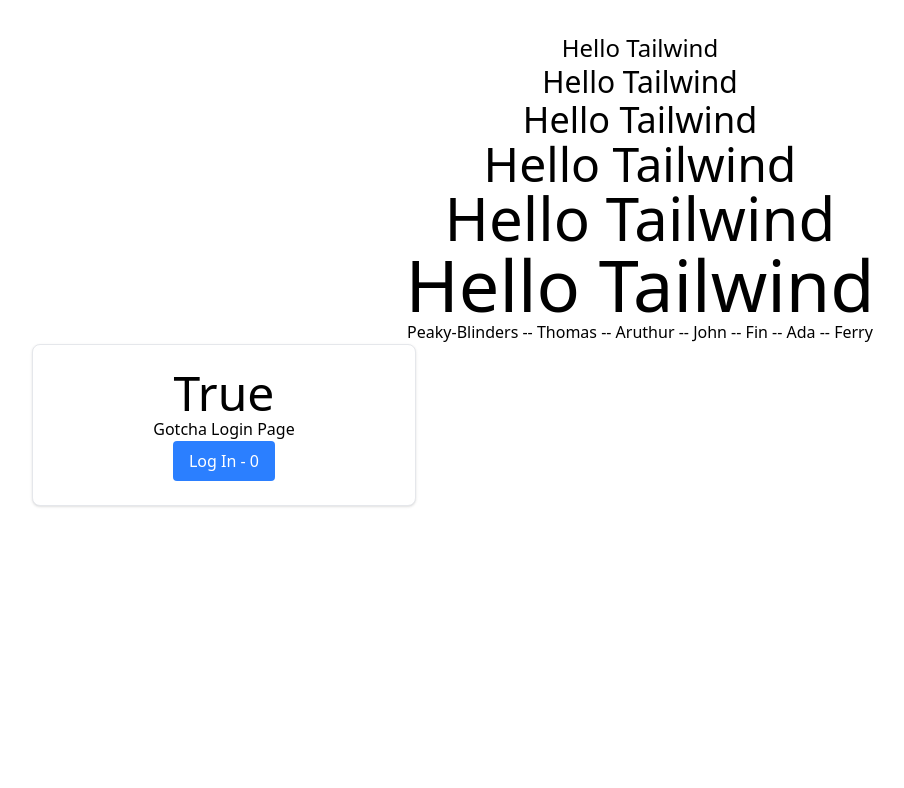
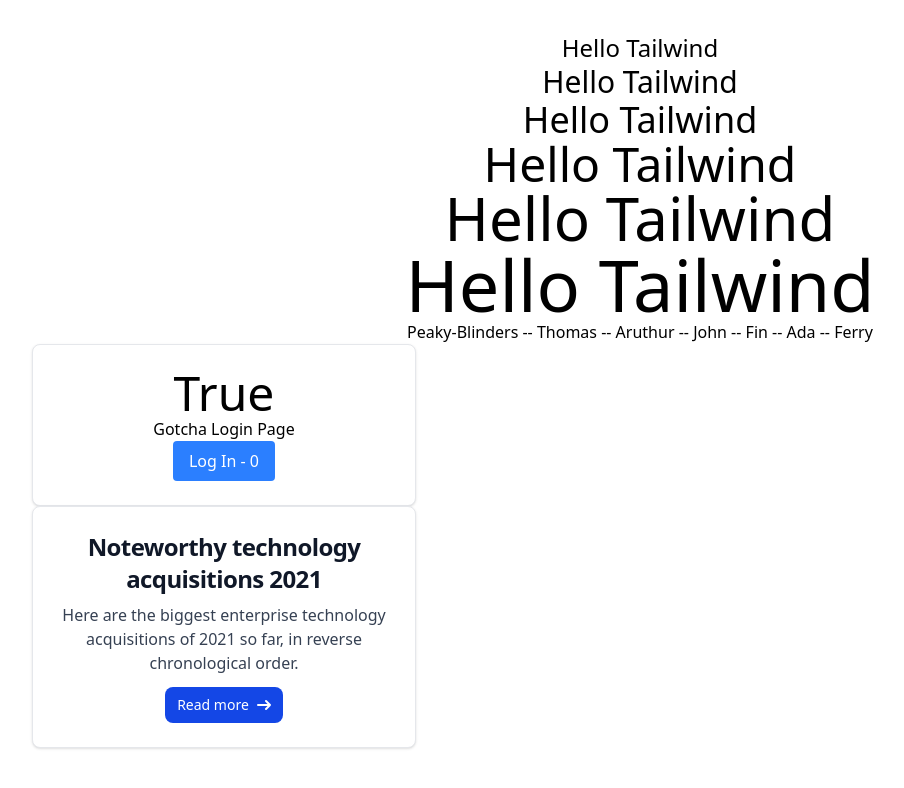
Before and after one commit to Hari-Learn/React-TW, a React (Vite) app: page / in a window 1280 px wide. Shown: the top 788 px of the page, without its empty margins (0-904 px from the left). Built offline with nearby package versions, Linux system fonts and the light colour scheme.

Commit message:
tailwind card is added

```diff
--- a/src/comp/Dashboard.jsx
+++ b/src/comp/Dashboard.jsx
@@ -3,6 +3,7 @@ import LogIn from "./Login";
 const Dashboard = () => {
     const isLoggedIn = true;
     return(
+        <>
         <div className="max-w-sm p-6 bg-white border border-gray-200 rounded-lg shadow-sm dark:bg-gray-800 dark:border-gray-700">
             {isLoggedIn ?
             <h4 className="text-5xl">True</h4> :
@@ -14,7 +15,22 @@ const Dashboard = () => {
                 </>
                 )
             }
+
+
         </div>
+                <div class="max-w-sm p-6 bg-white border border-gray-200 rounded-lg shadow-sm dark:bg-gray-800 dark:border-gray-700">
+    <a href="#">
+        <h5 class="mb-2 text-2xl font-bold tracking-tight text-gray-900 dark:text-white">Noteworthy technology acquisitions 2021</h5>
+    </a>
+    <p class="mb-3 font-normal text-gray-700 dark:text-gray-400">Here are the biggest enterprise technology acquisitions of 2021 so far, in reverse chronological order.</p>
+    <a href="#" class="inline-flex items-center px-3 py-2 text-sm font-medium text-center text-white bg-blue-700 rounded-lg hover:bg-blue-800 focus:ring-4 focus:outline-none focus:ring-blue-300 dark:bg-blue-600 dark:hover:bg-blue-700 dark:focus:ring-blue-800">
+        Read more
+        <svg class="rtl:rotate-180 w-3.5 h-3.5 ms-2" aria-hidden="true" xmlns="http://www.w3.org/2000/svg" fill="none" viewBox="0 0 14 10">
+            <path stroke="currentColor" stroke-linecap="round" stroke-linejoin="round" stroke-width="2" d="M1 5h12m0 0L9 1m4 4L9 9"/>
+        </svg>
+    </a>
+</div>
+</>
     )
 }
 
--- a/src/comp/Login.jsx
+++ b/src/comp/Login.jsx
@@ -10,6 +10,12 @@ const LogIn = () =>{
          className="px-4 py-2 bg-blue-500 text-white rounded hover:bg-blue-600">
             Log In - {count}
         </button>
+
+
+
+
+
+
         </>
     )
 }
```
